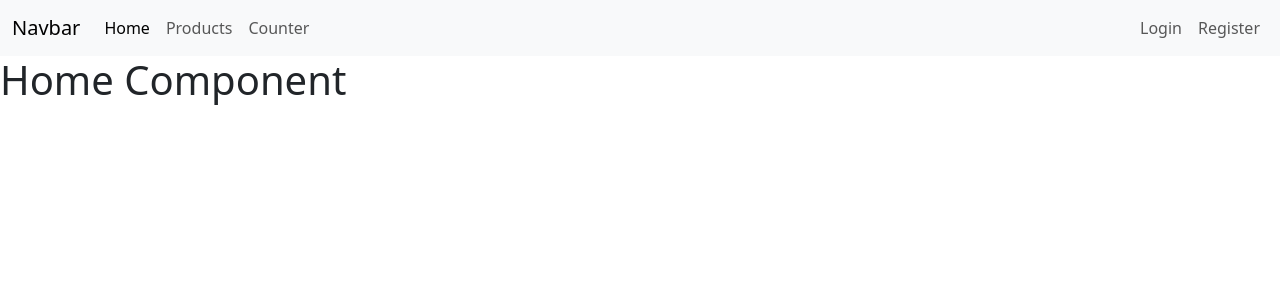
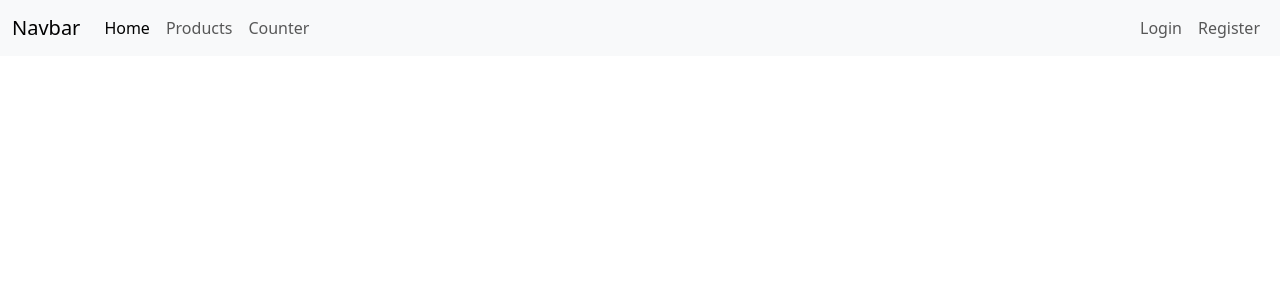
Before and after one commit to soft-coded/vite-project, a React (Vite) app: page / in a window 1280 px wide. Shown: the top 300 px of the page. Built offline with nearby package versions, Linux system fonts and the light colour scheme.

Commit message:
Make routes array

```diff
--- a/src/App.jsx
+++ b/src/App.jsx
@@ -7,16 +7,22 @@ import PageNotFound from "./components/pageNotFound";
 import Products from "./components/products";
 import Home from "./components/home";
 
+const routes = [
+	{ path: "/login", element: <Login /> },
+	{ path: "/products", element: <Products /> },
+	{ path: "/counter", element: <Counter /> },
+	{ path: "/", element: <Home /> },
+	{ path: "*", element: <PageNotFound /> }
+];
+
 function App() {
 	return (
 		<BrowserRouter>
 			<Nav />
 			<Routes>
-				<Route path="" element={<Home />} />,
-				<Route path="login" element={<Login />} />,
-				<Route path="products" element={<Products />} />,
-				<Route path="counter" element={<Counter />} />,
-				<Route path="*" element={<PageNotFound />} />
+				{routes.map((route, i) => {
+					<Route key={i} path={route.path} element={route.element} />;
+				})}
 			</Routes>
 		</BrowserRouter>
 	);
```
